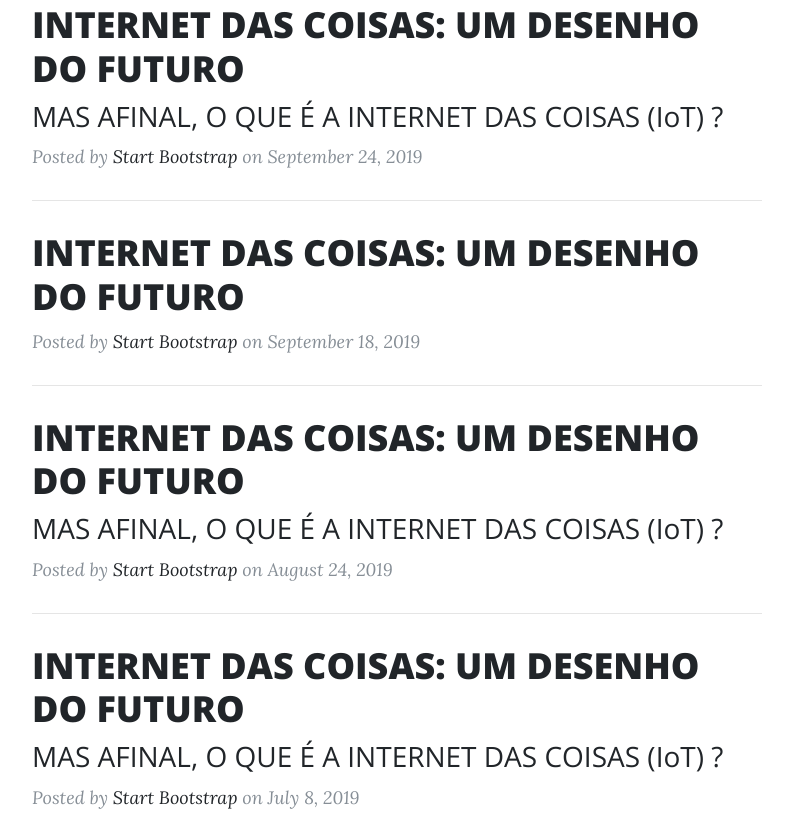
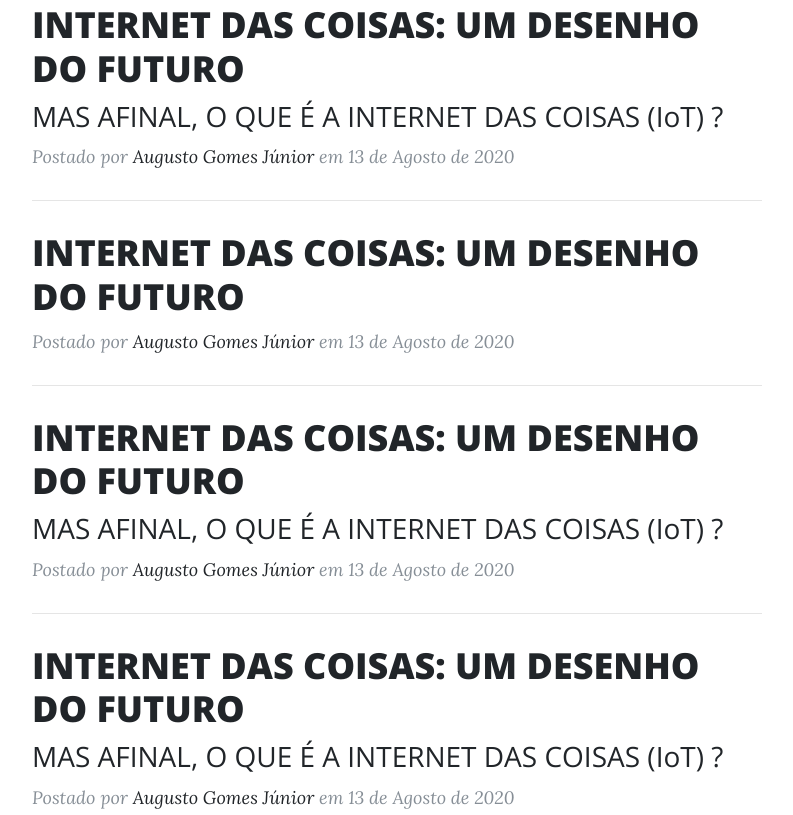
Before and after one commit to augoju/DjemberemIoT, a website: page index.html in a window 1280 px wide. Shown: the part 705-1520 px from the top of the page, without its empty margins (243-1036 px from the left). Drawn offline with nearby package versions, Linux system fonts and the light colour scheme.

Commit message:
Update index.html

```diff
--- a/index.html
+++ b/index.html
@@ -84,9 +84,9 @@
               MAS AFINAL, O QUE É A INTERNET DAS COISAS (IoT) ?
             </h3>
           </a>
-          <p class="post-meta">Posted by
-            <a href="#">Start Bootstrap</a>
-            on September 24, 2019</p>
+          <p class="post-meta">Postado por
+            <a href="about.html">Augusto Gomes Júnior</a>
+            em 13 de Agosto de 2020</p>
         </div>
         <hr>
         <div class="post-preview">
@@ -95,9 +95,9 @@
               INTERNET DAS COISAS: UM DESENHO DO FUTURO
             </h2>
           </a>
-          <p class="post-meta">Posted by
-            <a href="#">Start Bootstrap</a>
-            on September 18, 2019</p>
+          <p class="post-meta">Postado por
+            <a href="about.html">Augusto Gomes Júnior</a>
+            em 13 de Agosto de 2020</p>
         </div>
         <hr>
         <div class="post-preview">
@@ -109,9 +109,9 @@
               MAS AFINAL, O QUE É A INTERNET DAS COISAS (IoT) ?
             </h3>
           </a>
-          <p class="post-meta">Posted by
-            <a href="#">Start Bootstrap</a>
-            on August 24, 2019</p>
+          <p class="post-meta">Postado por
+            <a href="about.html">Augusto Gomes Júnior</a>
+            em 13 de Agosto de 2020</p>
         </div>
         <hr>
         <div class="post-preview">
@@ -123,9 +123,9 @@
               MAS AFINAL, O QUE É A INTERNET DAS COISAS (IoT) ?
             </h3>
           </a>
-          <p class="post-meta">Posted by
-            <a href="#">Start Bootstrap</a>
-            on July 8, 2019</p>
+          <p class="post-meta">Postado por
+            <a href="about.html">Augusto Gomes Júnior</a>
+            em 13 de Agosto de 2020</p>
         </div>
         <hr>
 
```
